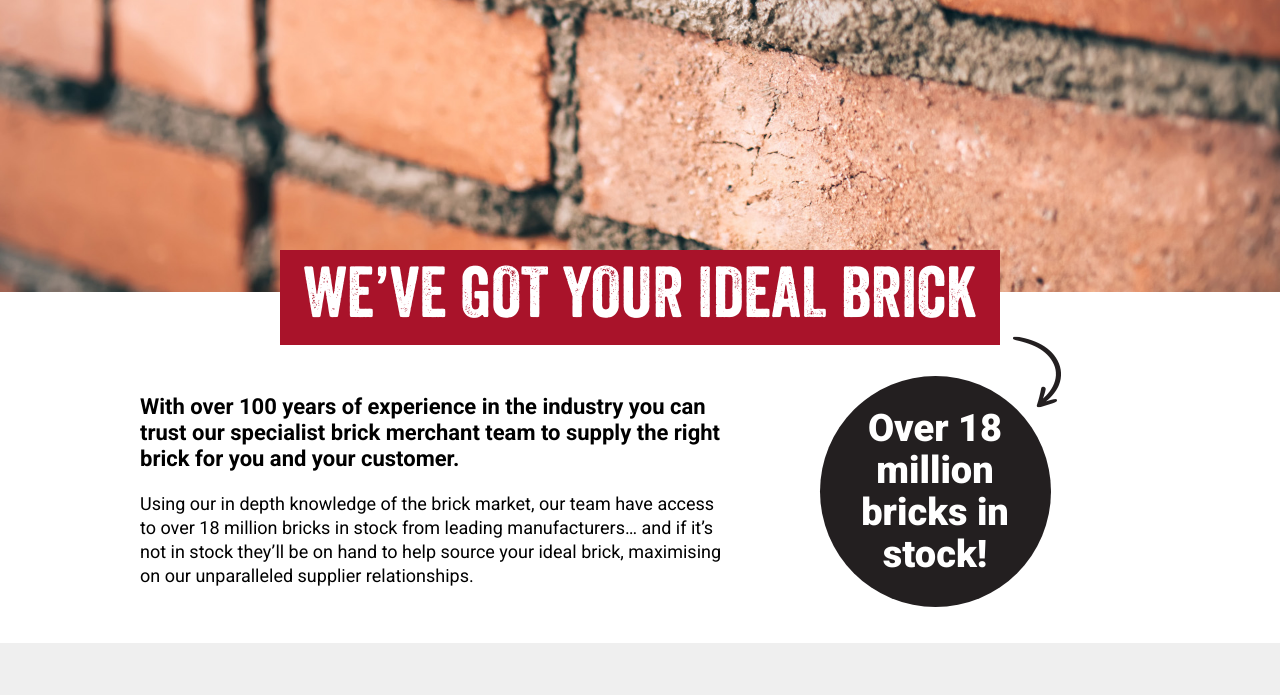
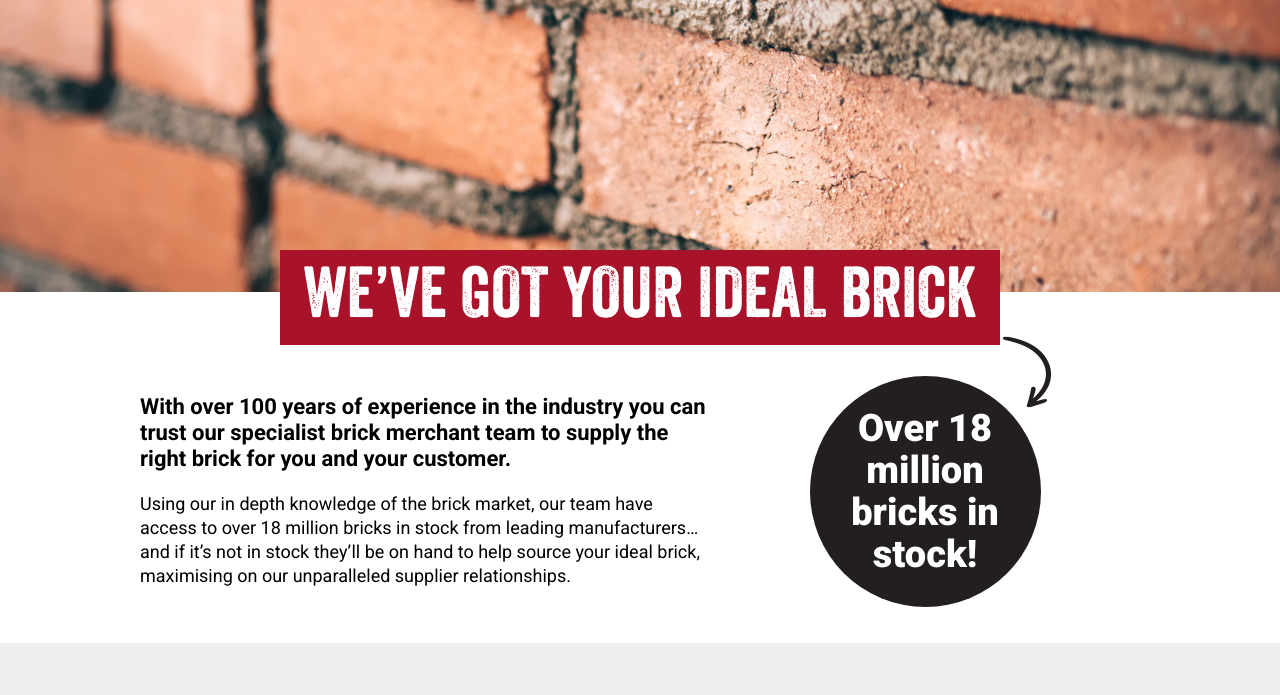
Before and after one commit to kishan-b-eq/ehSmith-merchant, a plain HTML site: page index.html in a window 1280 px wide. Shown: the part 105-800 px from the top of the page. Drawn offline with nearby package versions, Linux system fonts and the light colour scheme.

Commit message:
CSS Update

```diff
--- a/css/custom.css
+++ b/css/custom.css
@@ -96,7 +96,7 @@ body {
     align-items: center;
     flex-wrap: wrap; }
     .textBlock-section .text_block .text_content {
-      width: 59%; }
+      width: 57%; }
       @media only screen and (max-width: 991px) {
         .textBlock-section .text_block .text_content {
           width: 100%;
@@ -129,7 +129,7 @@ body {
             font-size: 16px;
             line-height: 22px; } }
     .textBlock-section .text_block .text_intro {
-      width: 41%; }
+      width: 43%; }
       @media only screen and (max-width: 991px) {
         .textBlock-section .text_block .text_intro {
           width: 100%;
```
